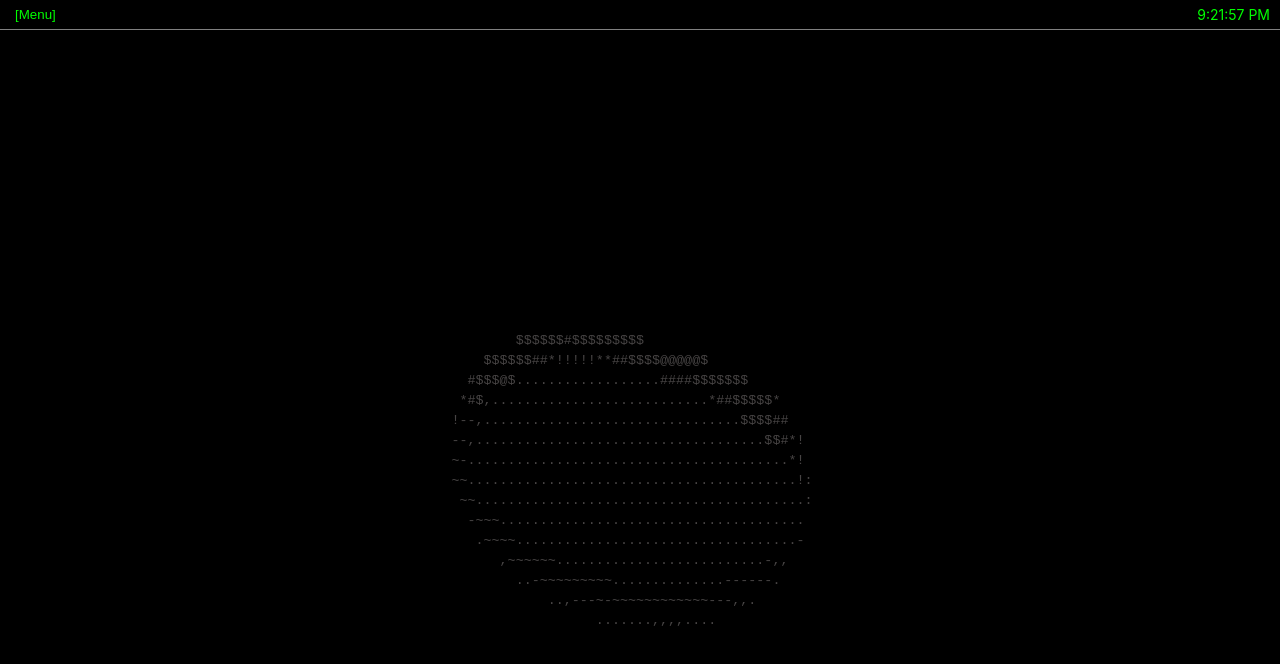
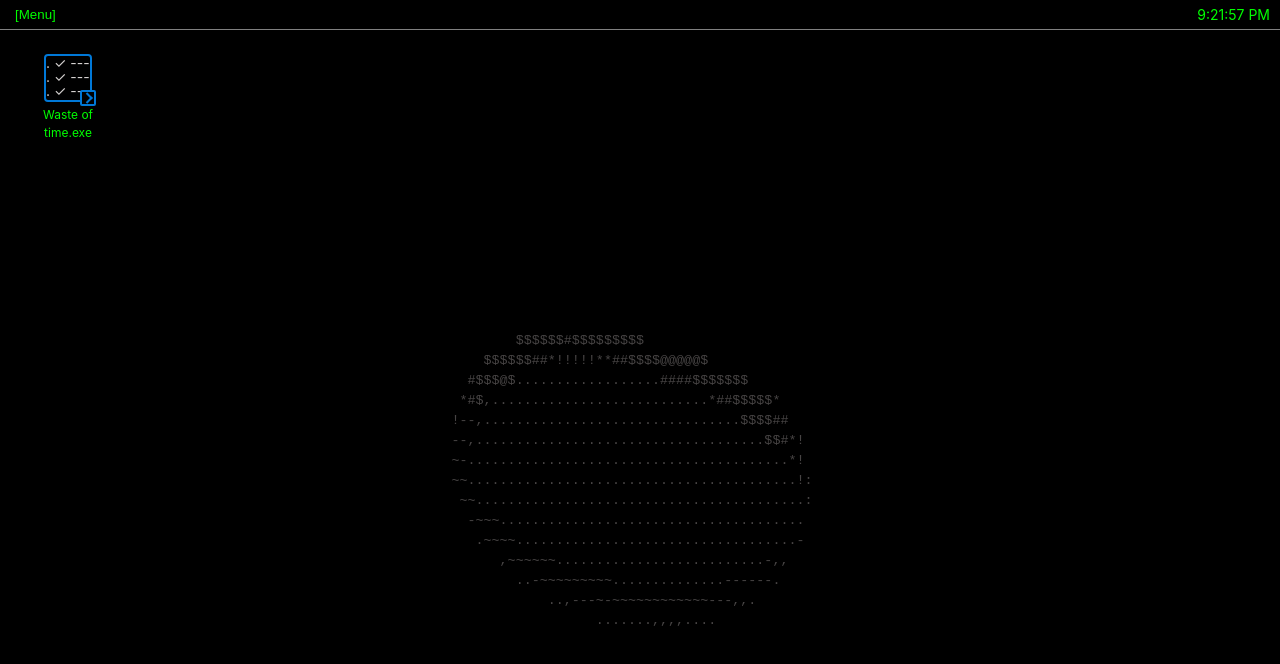
Before and after one commit to a-sorokin/waste-of-time, a React (Vite) app: page / in a window 1280 px wide. Shown: the top 664 px of the page. Built offline with nearby package versions, Linux system fonts and the light colour scheme.

Commit message:
added .exe

```diff
--- /dev/null
+++ b/src/features/os/components/Desktop/Desktop.module.scss
@@ -0,0 +1,3 @@
+.desktop {
+  padding: 20px;
+}
--- /dev/null
+++ b/src/features/os/components/Desktop/Desktop.tsx
@@ -0,0 +1,10 @@
+import styles from './Desktop.module.scss';
+import { Exe } from '@/features/os/components/Exe/Exe';
+
+export const Desktop = () => {
+  return (
+    <div className={styles.desktop}>
+      <Exe />
+    </div>
+  );
+};
--- /dev/null
+++ b/src/features/os/components/Exe/Exe.module.scss
@@ -0,0 +1,68 @@
+.container {
+  display: flex;
+  flex-direction: column;
+  justify-content: center;
+  align-items: center;
+  cursor: pointer;
+  border-radius: 4px;
+  background-color: transparent;
+  padding: 4px;
+  width: 96px;
+  height: 96px;
+
+  &:hover {
+    background-color: #144514;
+  }
+}
+
+.iconWrapper {
+  position: relative;
+  margin-bottom: 4px;
+  width: 48px;
+  height: 48px;
+}
+
+.mainIcon {
+  position: absolute;
+  inset: 0;
+  border: 2px solid #0078d7;
+  border-radius: 4px;
+  background-color: black;
+  line-height: 14px;
+
+  * {
+    color: #d5d1d0;
+  }
+}
+
+.overlayBox {
+  position: absolute;
+  right: -4px;
+  bottom: -4px;
+  border: 2px solid #0078d7;
+  border-radius: 2px;
+  background-color: black;
+  width: 16px;
+  height: 16px;
+}
+
+.arrow {
+  position: absolute;
+  right: 0;
+  bottom: 0;
+  transform: translate(-10%, 0) rotate(45deg);
+  border-top: 2px solid #0078d7;
+  border-right: 2px solid #0078d7;
+  width: 8px;
+  height: 8px;
+}
+
+.text {
+  background-color: transparent;
+  padding: 0 4px;
+  max-width: 100%;
+  color: var(--text-color);
+  font-size: 12px;
+  text-align: center;
+  word-break: break-word;
+}
--- /dev/null
+++ b/src/features/os/components/Exe/Exe.tsx
@@ -0,0 +1,23 @@
+import styles from './Exe.module.scss';
+import { useCallback } from 'react';
+
+export const Exe = () => {
+  const onDoubleClick = useCallback(() => {
+    console.log('Waste of time.exe');
+  }, []);
+
+  return (
+    <div className={styles.container} onDoubleClick={onDoubleClick}>
+      <div className={styles.iconWrapper}>
+        <div className={styles.mainIcon}>
+          <div>. ✓ ---</div>
+          <div>. ✓ ---</div>
+          <div>. ✓ ---</div>
+        </div>
+        <div className={styles.overlayBox} />
+        <div className={styles.arrow} />
+      </div>
+      <span className={styles.text}>Waste of time.exe</span>
+    </div>
+  );
+};
--- a/src/features/os/components/Menu/Menu.module.scss
+++ b/src/features/os/components/Menu/Menu.module.scss
@@ -9,6 +9,8 @@
   border-radius: 3px;
   width: 250px;
   padding: 5px;
+  z-index: 500;
+  background-color: black;
 }
 
 .item {
--- a/src/features/os/components/Os/Os.tsx
+++ b/src/features/os/components/Os/Os.tsx
@@ -1,5 +1,6 @@
 import styles from './Os.module.scss';
 import { FC, memo } from 'react';
+import { Desktop } from '@/features/os/components/Desktop/Desktop';
 import { Menu } from '@/features/os/components/Menu/Menu';
 import { Time } from '@/features/os/components/Time/Time';
 
@@ -17,11 +18,10 @@ const OsContent = () => {
     <div className={styles.os}>
       <div className={styles.header}>
         <Menu />
+        <Time />
+      </div>
 
-        <div className={styles.time}>
-          <Time />
-        </div>
-      </div>
+      <Desktop />
     </div>
   );
 };
```
